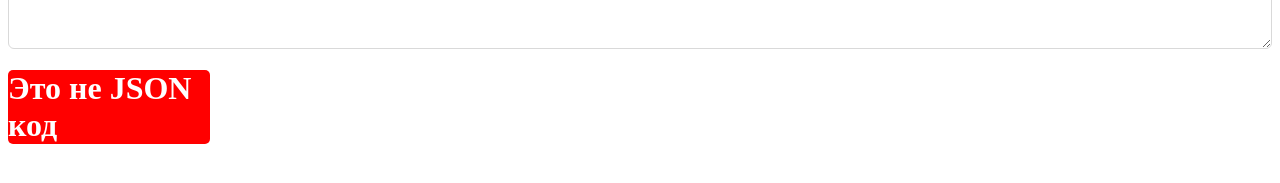
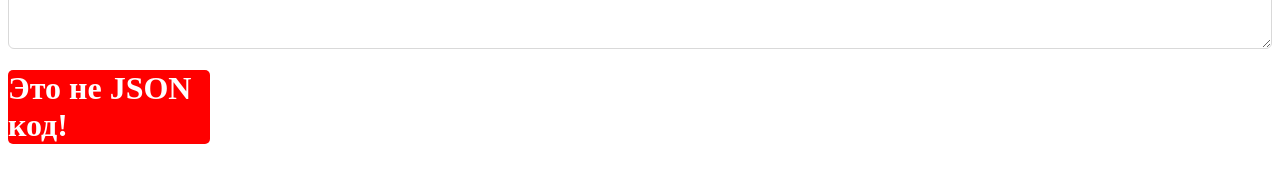
Before and after one commit to Iznor9507/JSON-editor, a React (Vite) app: page / in a window 1280 px wide. Shown: the part 189-372 px from the top of the page. Built offline with nearby package versions, Linux system fonts and the light colour scheme.

Commit message:
сделал редактор json.

```diff
--- a/src/components/JsonEditor.tsx
+++ b/src/components/JsonEditor.tsx
@@ -42,7 +42,7 @@
             borderRadius: "5px",
           }}
         >
-          Это не JSON код
+          Это не JSON код!
         </h1>
       ) : (
         <h1
@@ -53,7 +53,7 @@
             borderRadius: "5px",
           }}
         >
-          Это валидный JSON код
+          Это валидный JSON код!
         </h1>
       )}
     </div>
```
